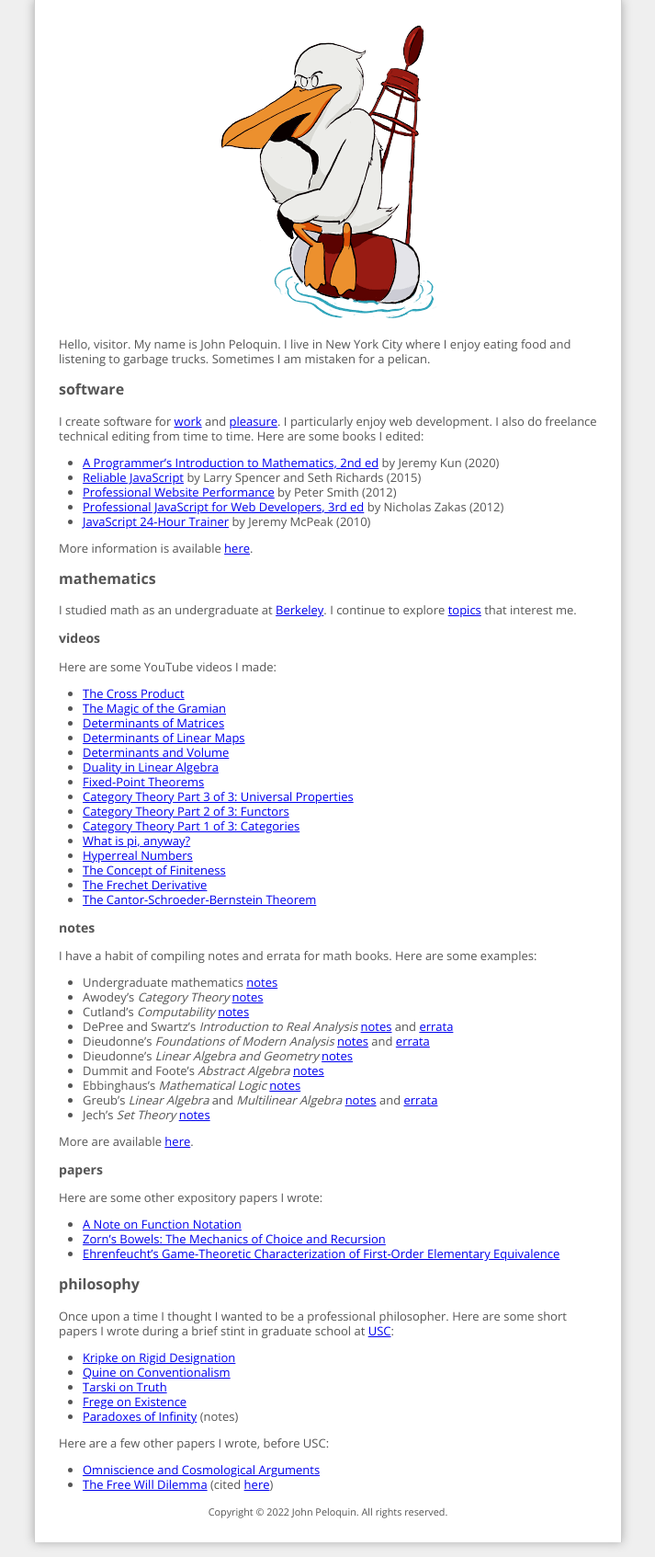
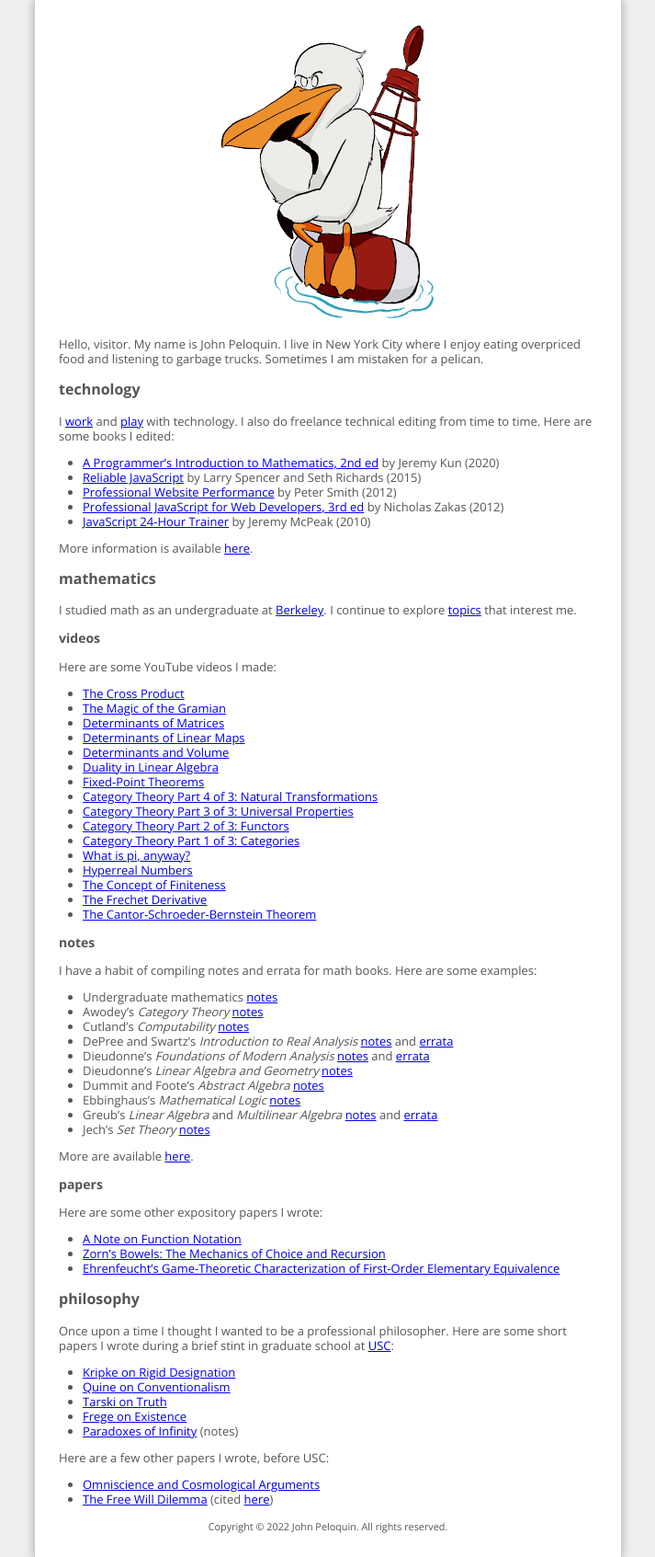
Before and after one commit to blargoner/blargoner.github.com, a Jekyll site: the page built from index.md, in a window 1280 px wide. Shown: the whole page at 92% size, without its empty margins (283-996 px from the left). Built offline with Jekyll 4.4.1, drawn with Linux system fonts in a browser that asks for light colours.

Commit message:
adjust for inflation

```diff
--- a/index.md
+++ b/index.md
@@ -3,11 +3,11 @@ layout: default
 title: blargon
 ---
 
-Hello, visitor. My name is John Peloquin. I live in New York City where I enjoy eating food and listening to garbage trucks. Sometimes I am mistaken for a pelican.
+Hello, visitor. My name is John Peloquin. I live in New York City where I enjoy eating overpriced food and listening to garbage trucks. Sometimes I am mistaken for a pelican.
 
-## Software
+## Technology
 
-I create software for [work][covera] and [pleasure][github]. I particularly enjoy web development. I also do freelance technical editing from time to time. Here are some books I edited:
+I [work][covera] and [play][github] with technology. I also do freelance technical editing from time to time. Here are some books I edited:
 
 - [A Programmer's Introduction to Mathematics, 2nd ed][books.pim] by Jeremy Kun (2020)
 - [Reliable JavaScript][books.reliablejs] by Larry Spencer and Seth Richards (2015)
@@ -32,6 +32,7 @@ Here are some YouTube videos I made:
 - [Determinants and Volume][math.vid.dets.vol]
 - [Duality in Linear Algebra][math.vid.duality]
 - [Fixed-Point Theorems][math.vid.fixed]
+- [Category Theory Part 4 of 3: Natural Transformations][math.vid.cats.nats]
 - [Category Theory Part 3 of 3: Universal Properties][math.vid.cats.umps]
 - [Category Theory Part 2 of 3: Functors][math.vid.cats.funcs]
 - [Category Theory Part 1 of 3: Categories][math.vid.cats.cats]
```
Also changed, not shown: other parts of index.md (+1 -0 lines).
